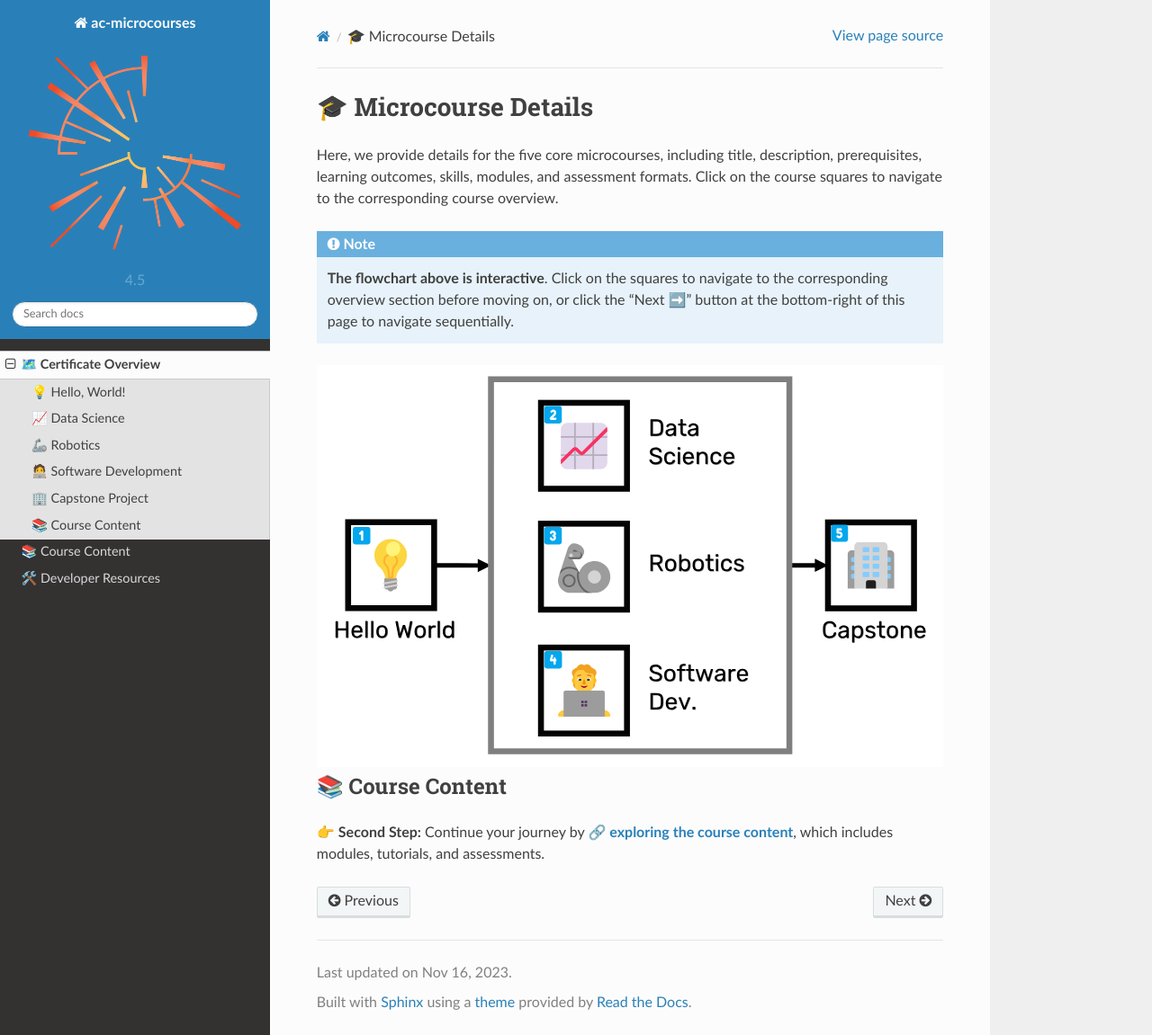
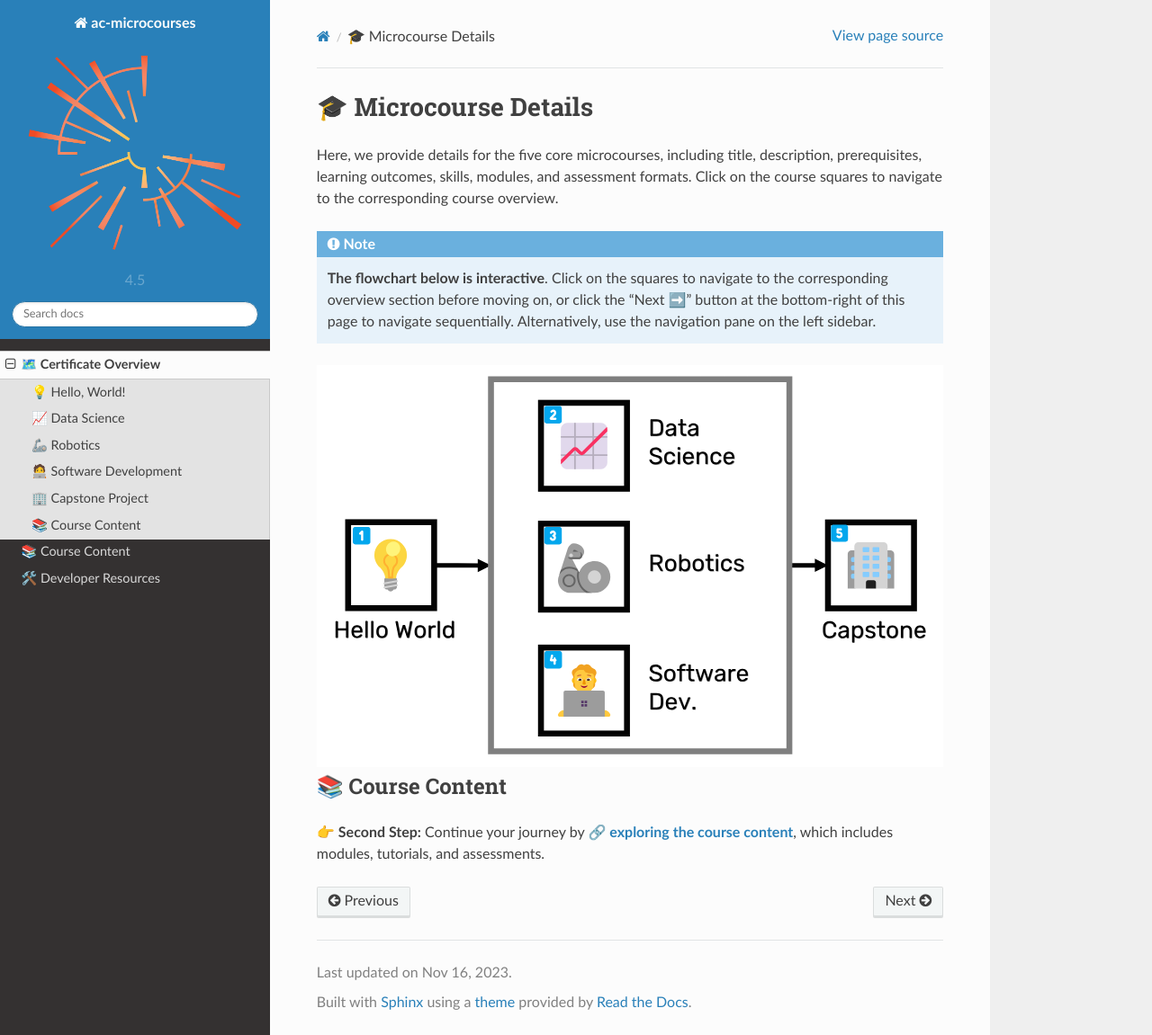
Before and after one commit to AccelerationConsortium/ac-microcourses, a Sphinx documentation site: the page built from docs/certificate-framework.md, in a window 1280 px wide and 1151 px high. Shown: the whole window at 90% size. Built offline with Sphinx 7.4.7 and the Read the Docs theme 2.0.0, drawn with Linux system fonts in a browser that asks for light colours; pages that are not in the unit, such as notebooks, are missing from menus.

Commit message:
Update certificate-framework.md

````diff
--- a/docs/certificate-framework.md
+++ b/docs/certificate-framework.md
@@ -3,7 +3,7 @@
 Here, we provide details for the five core microcourses, including title, description, prerequisites, learning outcomes, skills, modules, and assessment formats. Click on the course squares to navigate to the corresponding course overview.
 
 ```{note}
-**The flowchart above is interactive**. Click on the squares to navigate to the corresponding overview section before moving on, or click the "Next ➡️" button at the bottom-right of this page to navigate sequentially.
+**The flowchart below is interactive**. Click on the squares to navigate to the corresponding overview section before moving on, or click the "Next ➡️" button at the bottom-right of this page to navigate sequentially. Alternatively, use the navigation pane on the left sidebar.
 ```
 
 ```{raw} html
````
